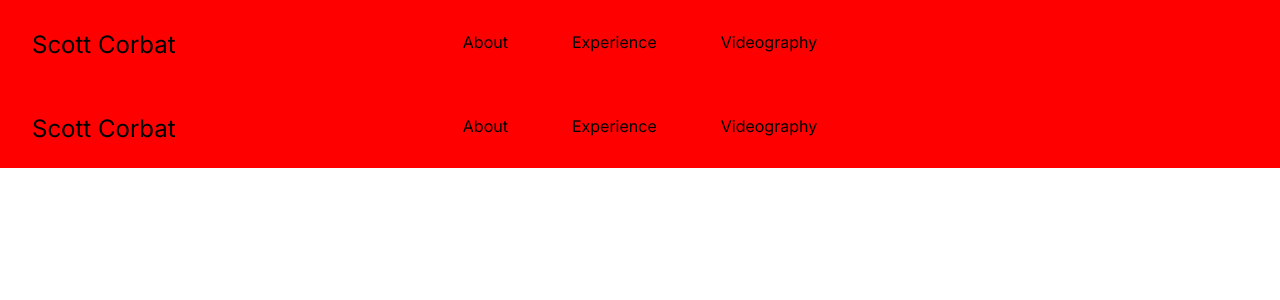
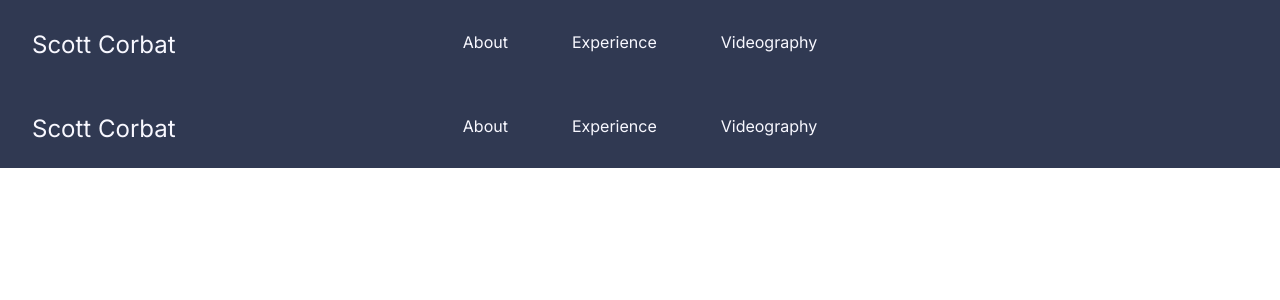
Before and after one commit to combateer3/nextjs-website, a Next.js app: page /navbar in a window 1280 px wide. Shown: the top 300 px of the page. Built offline with nearby package versions, Linux system fonts and the light colour scheme.

Commit message:
applied theming to navbar

```diff
--- a/app/globals.css
+++ b/app/globals.css
@@ -1,3 +1,10 @@
+:root {
+  /* THEME COLORS */
+  --darktheme-background: #303952;
+  --darktheme-secondary: #596275;
+  --darktheme-text: #F8F8FF;
+}
+
 * {
   box-sizing: border-box;
   padding: 0;
--- a/app/navbar/navbar.module.css
+++ b/app/navbar/navbar.module.css
@@ -2,7 +2,11 @@
     position: sticky;
     padding: 2rem;
     display: flex;
-    background: red;
+    background: var(--darktheme-background);
+}
+
+.navbar * {
+    color: var(--darktheme-text);
 }
 
 .navbar p {
@@ -34,12 +38,11 @@
 @media screen and (max-width: 768px) {
     .link-list {
         flex-direction: column;
-        margin-right: 1rem;
         gap: 1rem;
         display: none;
         position: fixed;
-        right: 2rem;
-        background: purple;
+        right: 3rem;
+        background: var(--darktheme-secondary);
     }
 
     .link-list[data-visible="true"] {
--- a/app/navbar/page.tsx
+++ b/app/navbar/page.tsx
@@ -3,7 +3,6 @@
 import React from 'react'
 import Link from 'next/link'
 import { RxHamburgerMenu } from "react-icons/rx"
-import clsx from 'clsx'
 
 import styles from './navbar.module.css'
 
```
